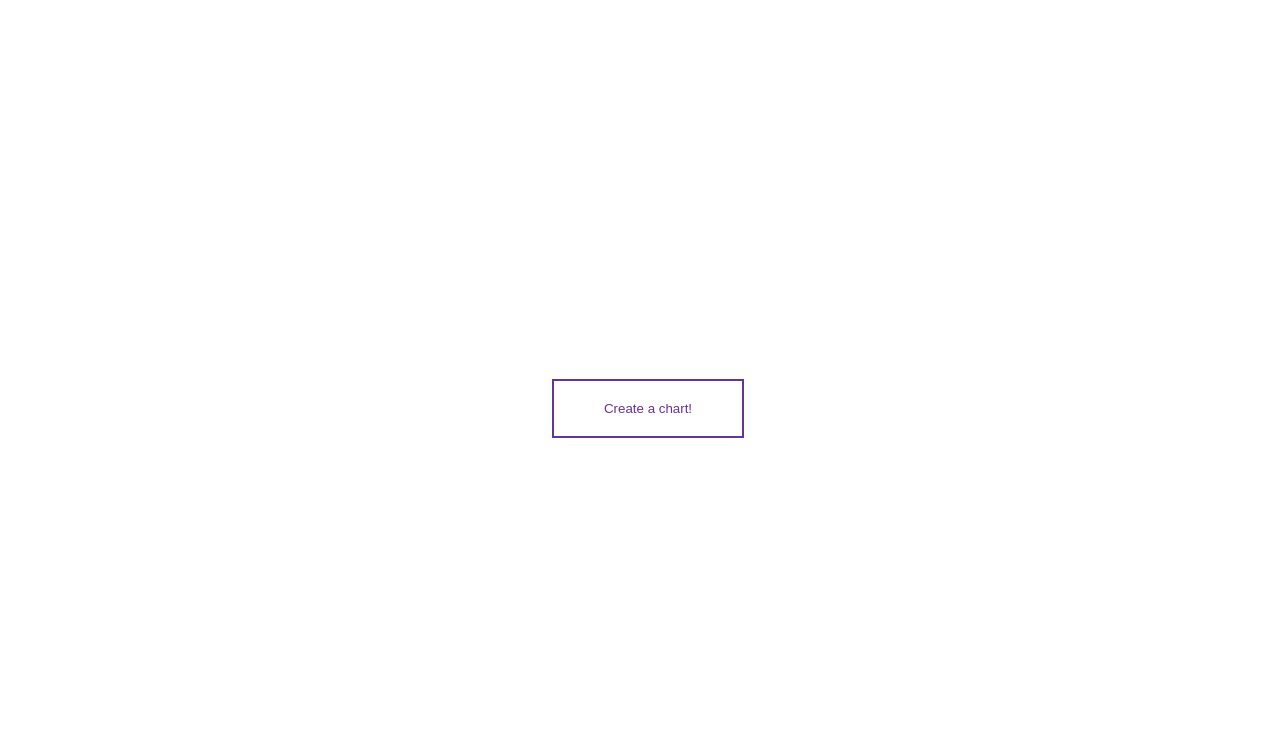
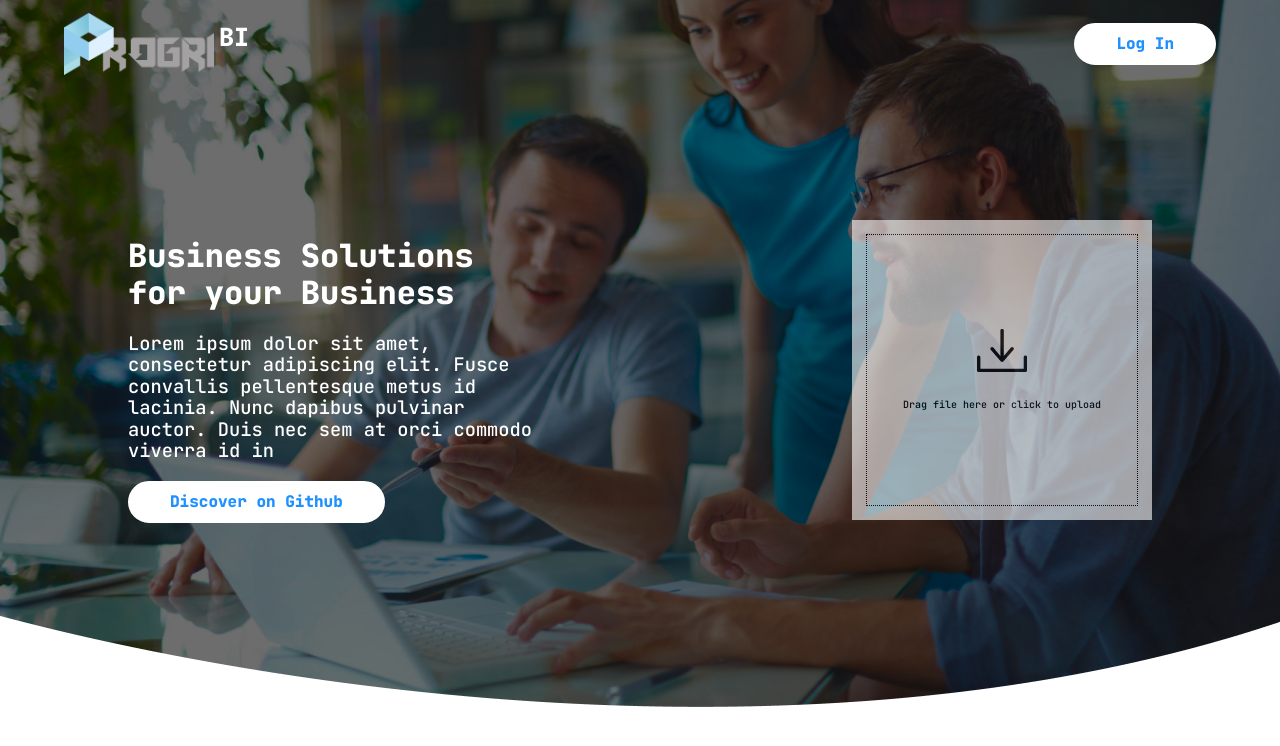
Before and after one commit to earlyr1/ProgriBI, a website: page frontend/public/index.html in a window 1280 px wide. Drawn offline with nearby package versions, Linux system fonts and the light colour scheme.

Commit message:
new design and form upload

```diff
--- a/frontend/public/index.html
+++ b/frontend/public/index.html
@@ -4,12 +4,41 @@
     <meta charset="UTF-8">
     <title>PROGRI BI</title>
     <link rel="stylesheet" href="./style/style.css">
+    <link rel="stylesheet" href="https://cdnjs.cloudflare.com/ajax/libs/normalize/8.0.1/normalize.min.css" integrity="sha512-NhSC1YmyruXifcj/KFRWoC561YpHpc5Jtzgvbuzx5VozKpWvQ+4nXhPdFgmx8xqexRcpAglTj9sIBWINXa8x5w==" crossorigin="anonymous" />
     <script src="./js/index.js"></script>
     <script src="https://cdn.jsdelivr.net/npm/chart.js@2.9.4/dist/Chart.min.js"></script>
+    <link rel="preconnect" href="https://fonts.gstatic.com">
+    <link href="https://fonts.googleapis.com/css2?family=JetBrains+Mono:wght@500;800&display=swap" rel="stylesheet">
 </head>
 <body>
+    <div class="img_wrapper size_wrapper">
+        <header>
+            <div class="logo">
+                <img src="./img/logo.png">
+                <span>BI</span>
+            </div>
+            <div class="menu">
+                <button class="login_btn btn">Log In</button>
+            </div>
+        </header>
+        <div class="intro_content">
+            <div class="intro_content_wrapper">
+                <h1>Business Solutions for your Business</h1>
+                <h3>Lorem ipsum dolor sit amet, consectetur adipiscing elit.
+                    Fusce convallis pellentesque metus id lacinia. Nunc dapibus pulvinar auctor. Duis nec sem at orci commodo viverra id in</h3>
+                <button class="github_btn btn">Discover on Github</button>
+            </div>
 
-<button>Create a chart!</button>
-<canvas id="chart" width="50vw"></canvas>
+            <form class="box" method="post" action="localhost:5000/api/tables" enctype="multipart/form-data">
+                <input type="file" id="fileupload">
+                <label for="fileupload" class="box_dragndrop">
+                    <svg class="box__icon" xmlns="http://www.w3.org/2000/svg" width="50" height="43" viewBox="0 0 50 43"><path d="M48.4 26.5c-.9 0-1.7.7-1.7 1.7v11.6h-43.3v-11.6c0-.9-.7-1.7-1.7-1.7s-1.7.7-1.7 1.7v13.2c0 .9.7 1.7 1.7 1.7h46.7c.9 0 1.7-.7 1.7-1.7v-13.2c0-1-.7-1.7-1.7-1.7zm-24.5 6.1c.3.3.8.5 1.2.5.4 0 .9-.2 1.2-.5l10-11.6c.7-.7.7-1.7 0-2.4s-1.7-.7-2.4 0l-7.1 8.3v-25.3c0-.9-.7-1.7-1.7-1.7s-1.7.7-1.7 1.7v25.3l-7.1-8.3c-.7-.7-1.7-.7-2.4 0s-.7 1.7 0 2.4l10 11.6z"></path></svg>
+                    <div>Drag file here or click to upload</div>
+                </label>
+            </form>
+
+        </div>
+    </div>
+
 </body>
 </html>
--- a/frontend/public/js/index.js
+++ b/frontend/public/js/index.js
@@ -1,5 +1,5 @@
 document.addEventListener('DOMContentLoaded', () => {
-
+  /*
   const button = document.querySelector('button');
   const canvas = document.querySelector('canvas');
 
@@ -48,6 +48,49 @@ document.addEventListener('DOMContentLoaded', () => {
       }
     })
   }
+  */
+
+
+
+  const file = document.getElementById('fileupload');
+
+  file.addEventListener('change', (e) => {
+    e.preventDefault();
+    dropBox.submit();
+
+  })
+
+
+  const dropArea = document.querySelector('.box_dragndrop');
+  const dropBox = document.querySelector('.box');
+
+  const preventDefaults = (e) => {
+    e.preventDefault();
+    e.stopPropagation();
+  }
+
+  ['dragenter', 'dragover', 'dragleave', 'drop'].forEach(eventName => {
+    dropArea.addEventListener(eventName, preventDefaults, false)
+  });
+
+  ['dragenter', 'dragover'].forEach(eventName => {
+    dropArea.addEventListener(eventName, highlight, false)
+  });
+
+  ['dragleave', 'drop'].forEach(eventName => {
+    dropArea.addEventListener(eventName, unhighlight, false)
+  });
+
+  function highlight(e) {
+    console.log('dragenter');
+    dropBox.classList.add('highlight');
+    dropArea.classList.add('highlight2');
+  }
+
+  function unhighlight(e) {
+    dropBox.classList.remove('highlight');
+    dropArea.classList.remove('highlight2');
+  }
 
 
 });
--- a/frontend/public/style/style.css
+++ b/frontend/public/style/style.css
@@ -1,26 +1,113 @@
 body {
+    box-sizing: border-box;
+    font-family: 'JetBrains Mono', monospace;
+}
+.size_wrapper {
+    max-width: 1440px;
+    margin: 0 auto;
+}
+.img_wrapper {
+    height: 100vh;
+    width: 100vw;
+    background-image: url('../img/background.png');
+    background-repeat: no-repeat;
+    background-position: top center;
+}
+header {
     display: flex;
-    flex-direction: column;
+    flex-direction: row;
     align-items: center;
-    justify-content: center;
-    width: 100vw;
-    height: 100vh;
+    justify-content: space-between;
+    padding: 1% 5%;
+}
+.logo {
+    display: flex;
+    flex-direction: row;
+    align-items: flex-start;
+}
+.logo > img {
+    width: 150px;
+}
+.logo > span {
+    font-weight: 800;
+    color: white;
+    font-size: 25px;
+    margin-top: 10px;
+    margin-left: 5px;
+}
+.btn {
+    padding: 10px 40px;
+    background-color: white;
+    border-radius: 25px;
+    display: inline-block;
+    color: dodgerblue;
+    font-weight: 800;
+    text-decoration: none;
+    border: 2px solid white;
 }
 
-button {
-    padding: 20px 50px;
-    background-color: transparent;
-    border: 2px solid rebeccapurple;
-    color: rebeccapurple;
+.intro_content {
+    padding: 10% 10%;
+    display: flex;
+    flex-direction: row;
+    align-items: center;
+    justify-content: space-between;
 }
-button:hover {
-    background-color: rebeccapurple;
+.intro_content_wrapper {
+    width: 40%;
     color: white;
-    animation: ease-in;
+}
+.intro_content_wrapper > h3 {
+    font-weight: 400;
+}
+
+.container
+{
+    width: 100%;
+    max-width: 320px;
+    text-align: center;
+    margin: 0 auto;
+    background:red !important;
+}
+
+.box {
+    width: 300px;
+    height: 300px;
+    background-color: white;
+    display: flex;
+    justify-content: center;
+    opacity: 0.6;
+}
+.box_dragndrop {
+    align-self: center;
+    display: flex;
+    justify-content: center;
+    align-items: center;
+    flex-direction: column;
+    width: 90%;
+    height: 90%;
+    border: 1px dotted black;
+}
+.box_dragndrop > div {
+    font-size: 10px;
+    text-align: center;
+    margin-top: 10%;
+}
+.box:hover {
+    opacity: 1 !important;
+}
+.box_dragndrop:hover {
     cursor: pointer;
 }
-
-canvas {
-    display: none;
-    width: 80vw !important;
+#fileupload {
+    width: 0.1px;
+    height: 0.1px;
+    z-index: -1;
+    opacity: 0;
 }
+.highlight {
+    opacity: 1 !important;
+}
+.highlight2 {
+    border: 2px solid dodgerblue !important;
+}
```
Also changed, not shown: frontend/public/img/background.png (added), frontend/public/img/logo.png (added).
